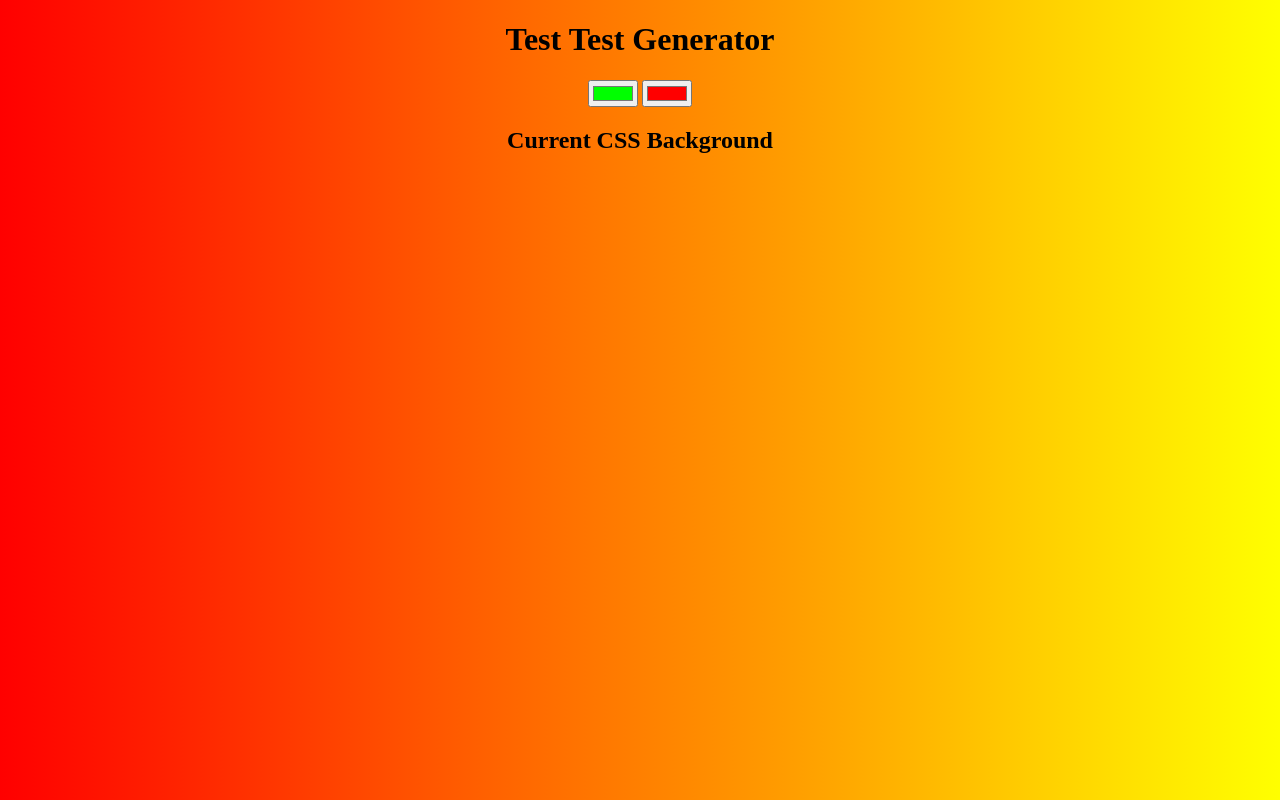
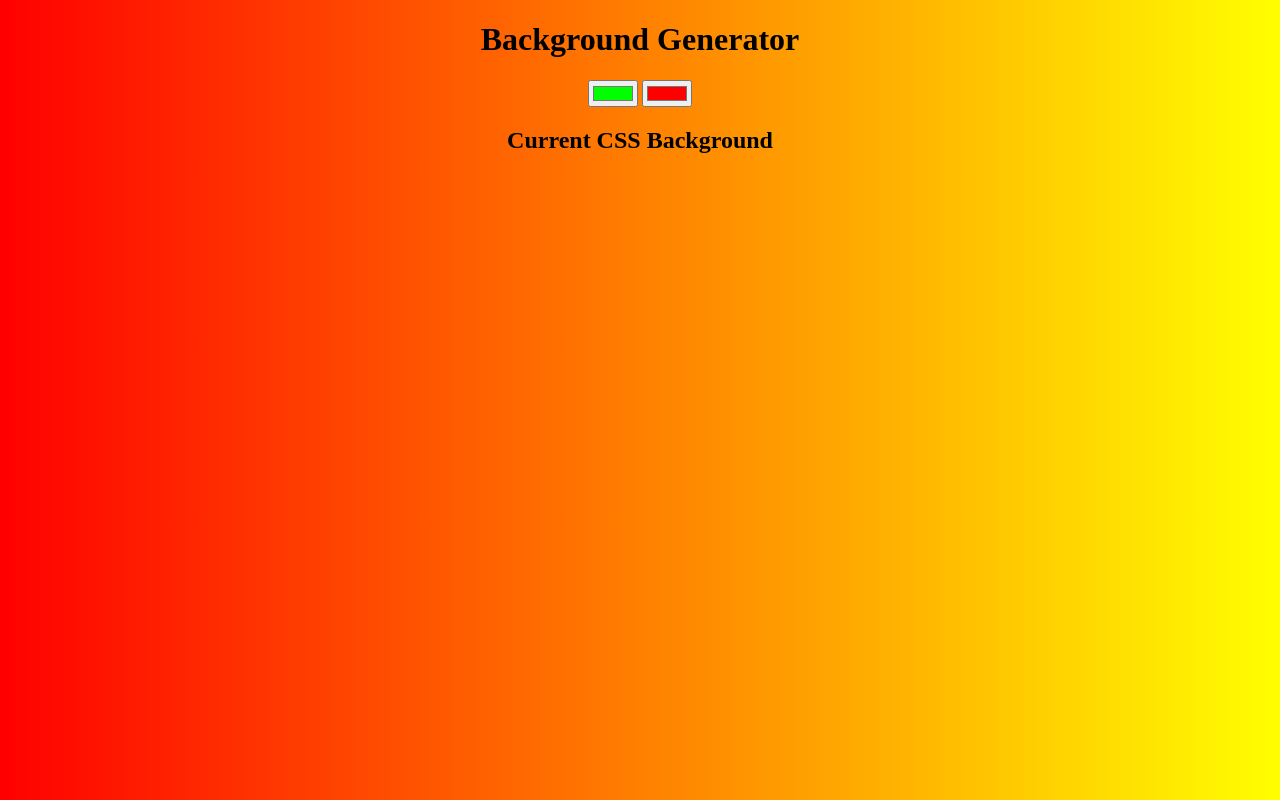
Before and after one commit to amldej/background-generator, a plain HTML site: page index.html in a window 1280 px wide. Drawn offline with Linux system fonts and the light colour scheme.

Commit message:
fixed title

```diff
--- a/index.html
+++ b/index.html
@@ -7,7 +7,7 @@
 	<link rel="stylesheet" type="text/css" href="style.css">
 </head>
 <body>
-	<h1>Test Test Generator</h1>
+	<h1>Background Generator</h1>
 	<input class="color1" type="color" name="color1" value="#00ff00">
 	<input class="color2" type="color" name="color2" value="#ff0000">
 	<h2>Current CSS Background</h2>
```
